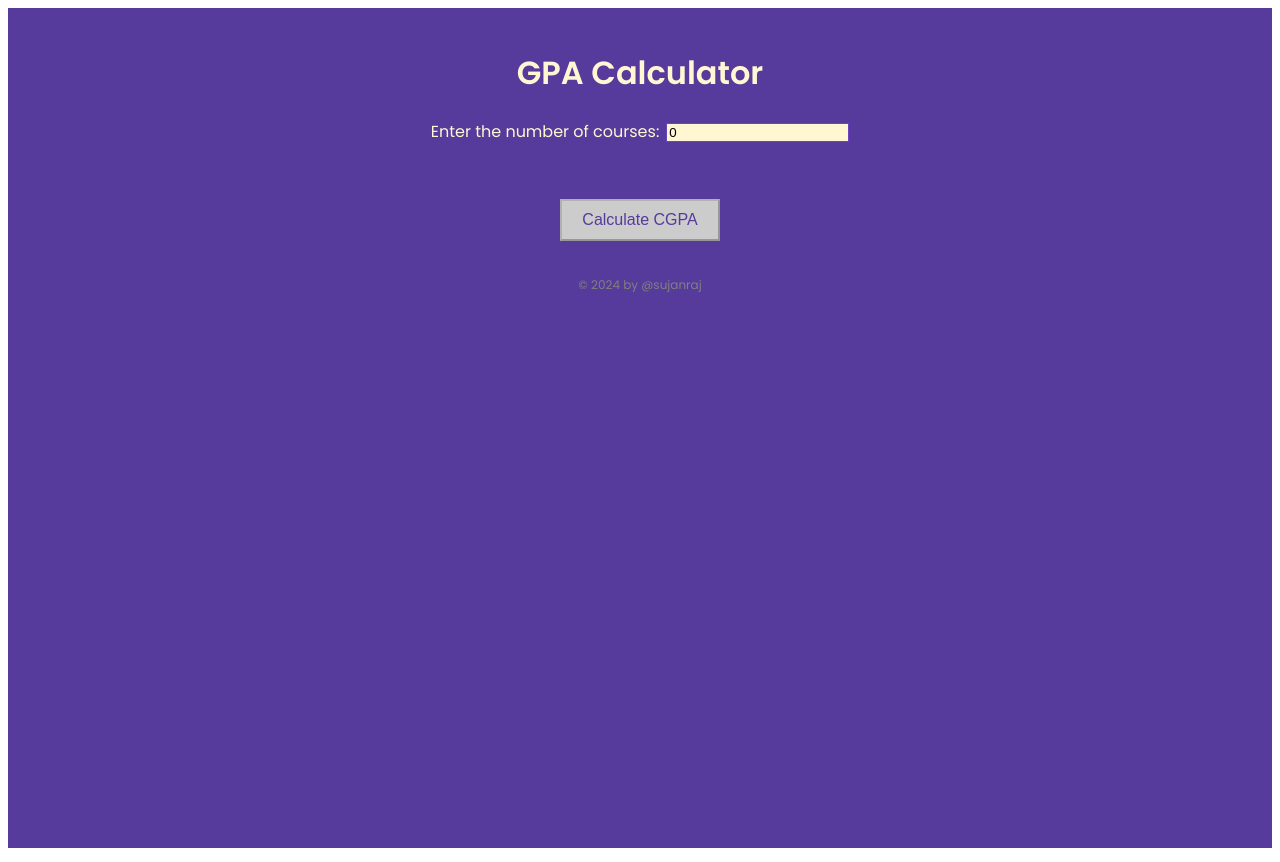
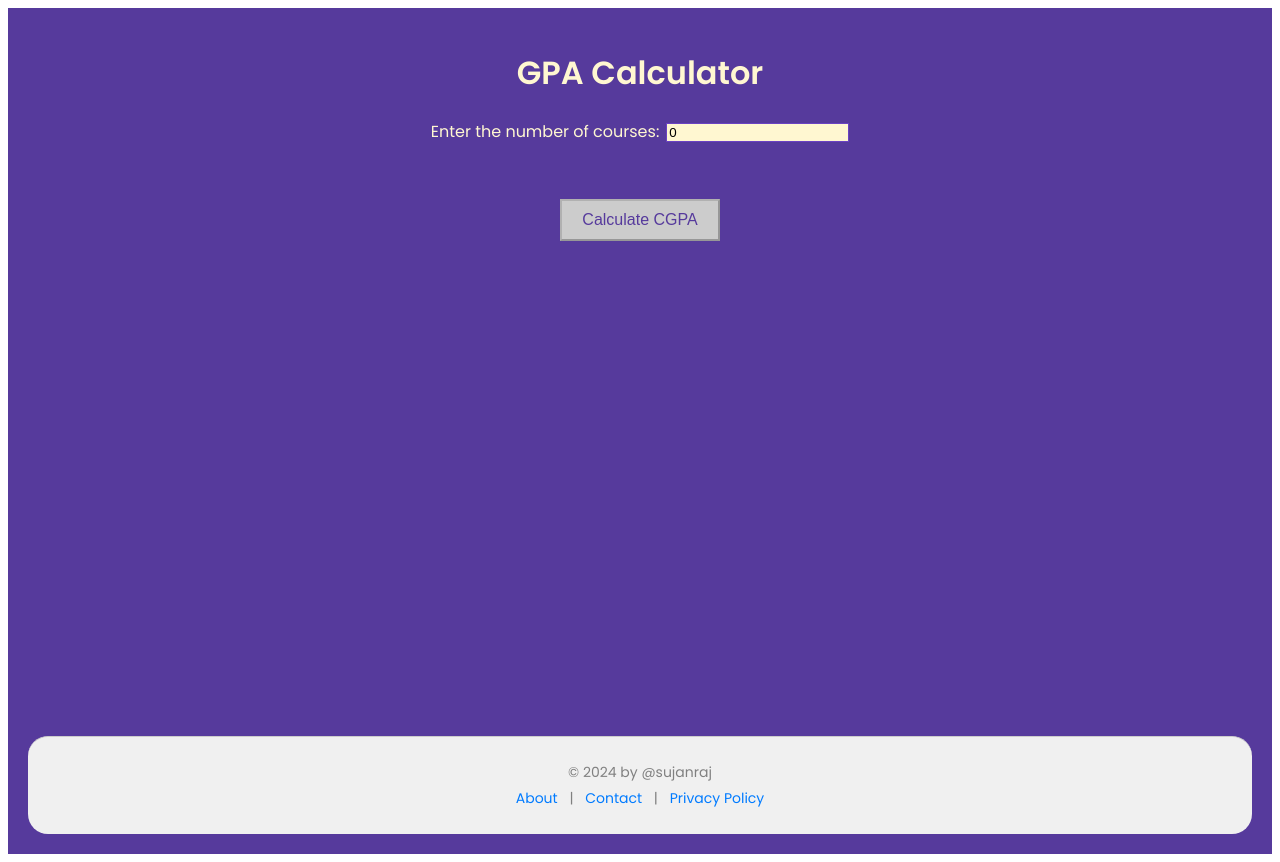
Before and after one commit to Sujanraj0306/GPA_calculator, a React (Create React App) app: page / in a window 1280 px wide. Built offline with nearby package versions, Linux system fonts and the light colour scheme.

Commit message:
final ad changes

```diff
--- a/package.json
+++ b/package.json
@@ -9,6 +9,7 @@
     "react": "^18.3.1",
     "react-dom": "^18.3.1",
     "react-helmet": "^6.1.0",
+    "react-router-dom": "^7.7.1",
     "react-scripts": "5.0.1",
     "web-vitals": "^2.1.4"
   },
--- a/src/App.css
+++ b/src/App.css
@@ -70,3 +70,28 @@ footer {
      /* 1 per row for very small screens */
   }
 }
+
+footer {
+  margin-top: 40px;
+  padding: 20px;
+  background-color: #f0f0f0;
+  text-align: center;
+  font-size: 14px;
+  border-top: 1px solid #ccc;
+  border-radius: 20px;
+  margin-top:60vh;
+}
+
+footer p {
+  margin: 5px 0;
+}
+
+footer a {
+  color: #007bff;
+  text-decoration: none;
+  padding: 0 8px;
+}
+
+footer a:hover {
+  text-decoration: underline;
+}
--- a/src/App.js
+++ b/src/App.js
@@ -1,9 +1,64 @@
-import React, { useState } from 'react';
+import React, { useState, useEffect } from 'react';
 import './App.css';
 import CourseInput from './components/CourseInput';
 import { Helmet } from "react-helmet";
+import { BrowserRouter as Router, Route, Routes, Link } from 'react-router-dom';
 
-function App() {
+const AdComponent = ({ slot }) => {
+  const ref = React.useRef();
+
+  useEffect(() => {
+    if (ref.current && window.adsbygoogle && Array.isArray(window.adsbygoogle)) {
+      try {
+        window.adsbygoogle.push({});
+      } catch (e) {
+        console.error("AdSense error:", e);
+      }
+    }
+  }, [slot]);
+
+  return (
+    <ins
+      ref={ref}
+      className="adsbygoogle"
+      style={{ display: 'block', textAlign: 'center' }}
+      data-ad-client="ca-pub-6369820097867695"
+      data-ad-slot={slot}
+      data-ad-format="auto"
+      data-full-width-responsive="true"
+    ></ins>
+  );
+};
+
+const About = () => (
+  <div className="App">
+    <h2>About Sujan GPA</h2>
+    <p>This tool was built by Sujanraj, a student of M.Sc. AI & ML at Coimbatore Institute of Technology, to help students from CIT and Anna University easily calculate their GPA.</p>
+    <p>The GPA calculator is designed with accuracy and simplicity in mind, specifically tailored for the MSc syllabus structure and grading system.</p>
+    <AdComponent slot="4842344048" />
+  </div>
+);
+
+const Contact = () => (
+  <div className="App">
+    <h2>Contact</h2>
+    <p>Email: sujanraj06032005@gmail.com</p>
+    <p>Phone: +91 9445193166</p>
+    <AdComponent slot="4842344048" />
+  </div>
+);
+
+const PrivacyPolicy = () => (
+  <div className="App">
+    <h2>Privacy Policy</h2>
+    <p>We do not collect or store any personal data from users of this site.</p>
+    <p>This site uses Google AdSense, which may use cookies to serve relevant ads based on your interaction with this and other websites.</p>
+    <p>By using this site, you agree to the use of such cookies.</p>
+    <AdComponent slot="4842344048" />
+  </div>
+);
+
+function MainApp() {
   const [numCourses, setNumCourses] = useState(0);
   const [courses, setCourses] = useState([]);
   const [cgpa, setCgpa] = useState(null);
@@ -17,7 +72,7 @@ function App() {
       'B+': 7,
       B: 6,
       C: 5,
-      U: 0, // Fail
+      U: 0,
     };
     return gradeMapping[grade] || null;
   };
@@ -67,10 +122,13 @@ function App() {
       <Helmet>
         <title>Sujan GPA - Calculate GPA for CIT College and Anna University MSc</title>
         <meta name="description" content="A GPA calculator for CIT College and Anna University MSc programs." />
-        <script async src="https://pagead2.googlesyndication.com/pagead/js/adsbygoogle.js?client=ca-pub-6369820097867695"
-          crossOrigin="anonymous"></script>
+        <script async src="https://pagead2.googlesyndication.com/pagead/js/adsbygoogle.js?client=ca-pub-6369820097867695" crossOrigin="anonymous"></script>
       </Helmet>
       <h1>GPA Calculator</h1>
+
+      {/* Top Ad */}
+      <AdComponent slot="5281327746" />
+
       <div className="input-section">
         <label htmlFor="numCourses" style={{ paddingRight: "7px" }}>Enter the number of courses:</label>
         <input
@@ -95,11 +153,34 @@ function App() {
       </button>
       {error && <p className="error">{error}</p>}
       {cgpa && <p>Your CGPA is: {cgpa}</p>}
+
+      {/* Middle Ad (conditional) */}
+      {cgpa && <AdComponent slot="9823207986" />}
+
+      {/* Footer Ad */}
+      <AdComponent slot="2655164408" />
+
       <footer>
         <p>&copy; {new Date().getFullYear()} by @sujanraj</p>
+        <p>
+          <Link to="/about">About</Link> | <Link to="/contact">Contact</Link> | <Link to="/privacy-policy">Privacy Policy</Link>
+        </p>
       </footer>
     </div>
   );
 }
 
+function App() {
+  return (
+    <Router>
+      <Routes>
+        <Route path="/" element={<MainApp />} />
+        <Route path="/about" element={<About />} />
+        <Route path="/contact" element={<Contact />} />
+        <Route path="/privacy-policy" element={<PrivacyPolicy />} />
+      </Routes>
+    </Router>
+  );
+}
+
 export default App;
```
Also changed, not shown: 1 other file (tests, documents, lock files or other folders).
